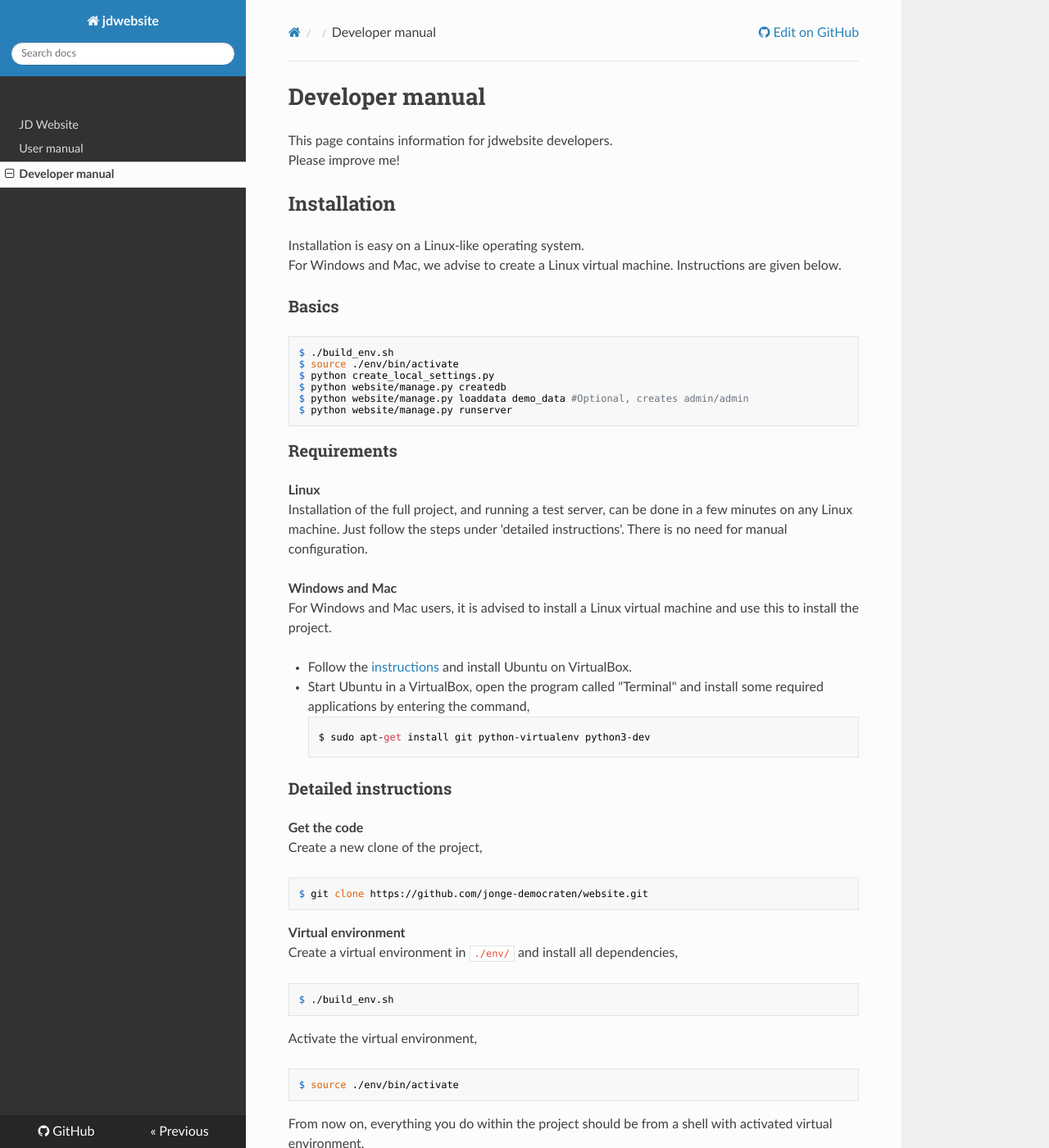
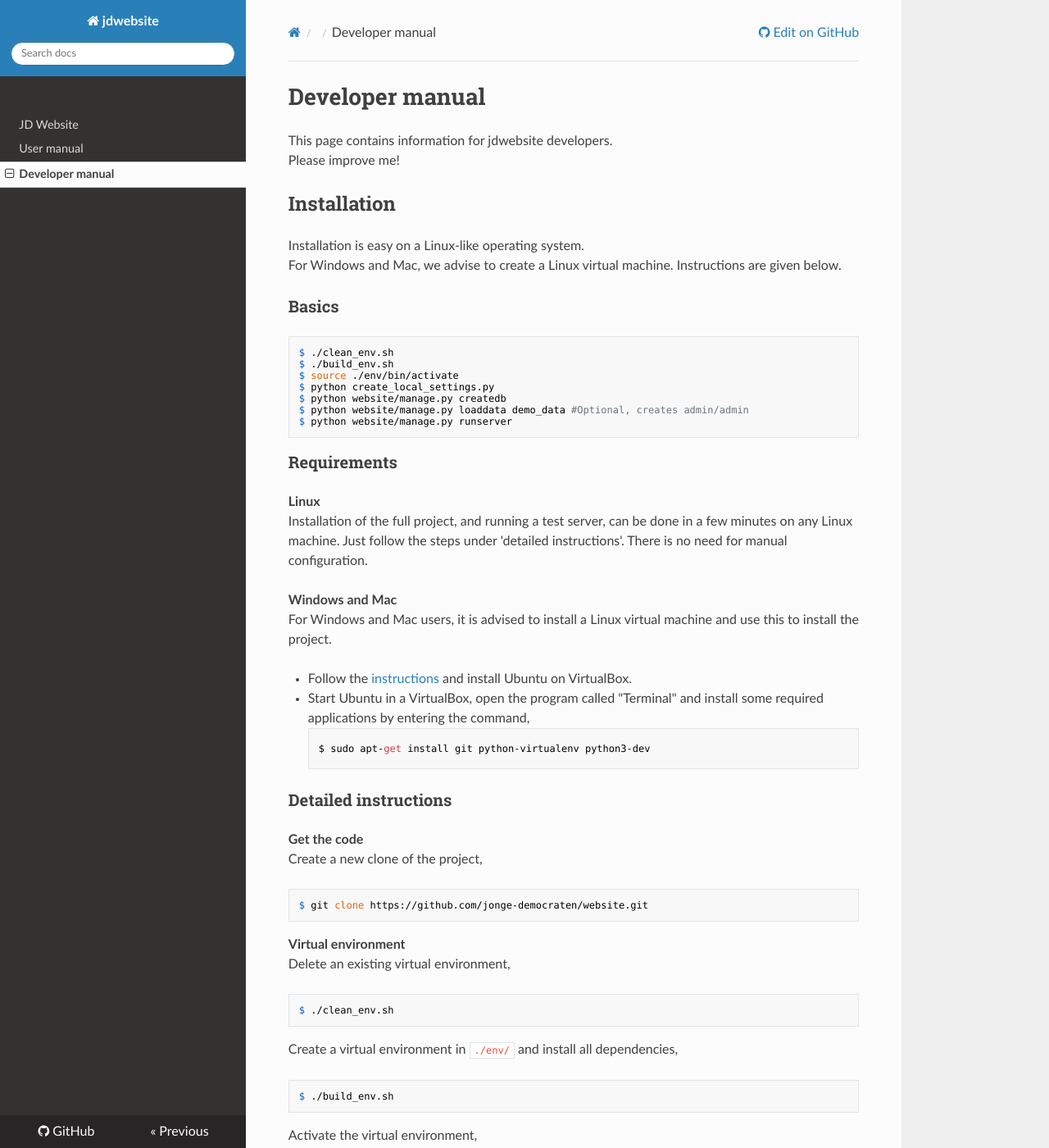
Before and after one commit to jonge-democraten/website, an MkDocs documentation site: the page built from docs/developer.md, in a window 1280 px wide and 1400 px high. Shown: the whole window at 82% size. Built offline with MkDocs 1.6.1, drawn with Linux system fonts in a browser that asks for light colours; nearby versions of some CDN libraries; old or Windows-style settings are respelled for this version of MkDocs.

Commit message:
Add clean_env to documentation
Floor forgot to add instructions to developer documentation in commit
c699fce42f2831f6b9625ad97f233727cd2133ae. Fixed this.

```diff
--- a/docs/developer.md
+++ b/docs/developer.md
@@ -7,6 +7,7 @@ Installation is easy on a Linux-like operating system.
 For Windows and Mac, we advise to create a Linux virtual machine. Instructions are given below.
 
 <h3>Basics</h3>
+    $ ./clean_env.sh
     $ ./build_env.sh
     $ source ./env/bin/activate
     $ python create_local_settings.py
@@ -33,6 +34,10 @@ Create a new clone of the project,
     $ git clone https://github.com/jonge-democraten/website.git
 
 **Virtual environment**
+Delete an existing virtual environment,
+
+    $ ./clean_env.sh
+
 Create a virtual environment in `./env/` and install all dependencies,
 
     $ ./build_env.sh
```
